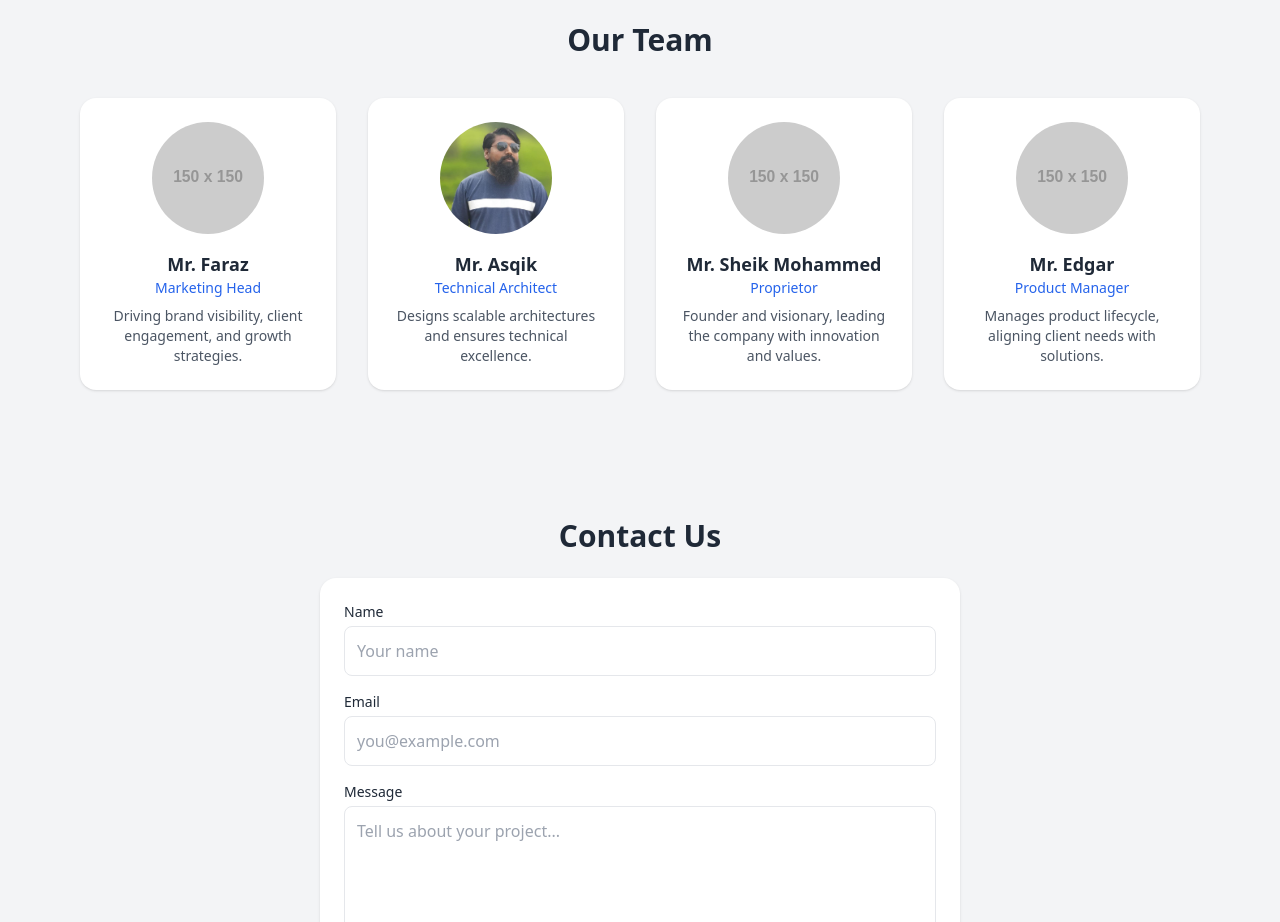
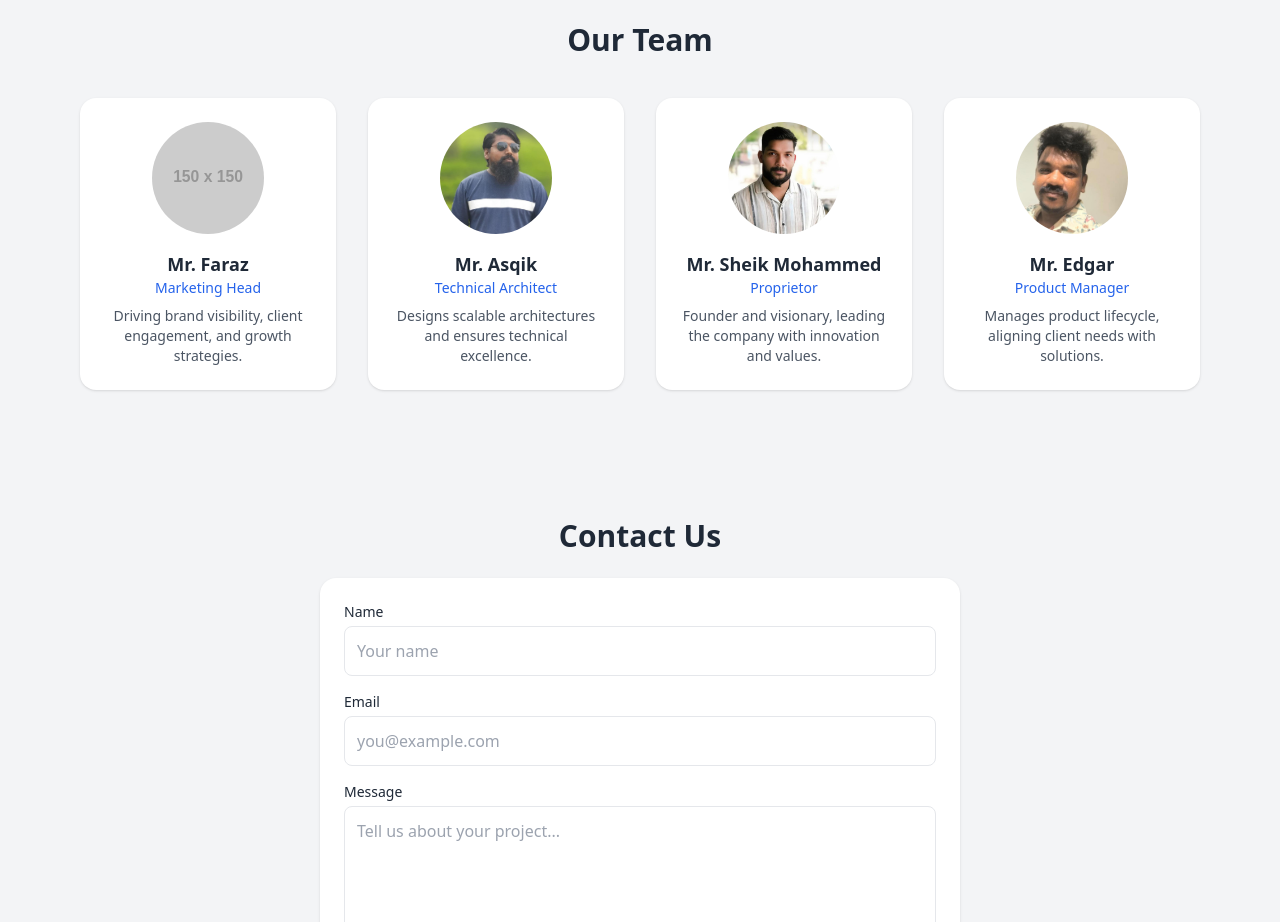
Before and after one commit to Edgar1012/softteksolutions, a plain HTML site: page index.html in a window 1280 px wide. Shown: the part 1540-2462 px from the top of the page. Drawn offline with nearby package versions, Linux system fonts and the light colour scheme; placeholder pictures from the web are drawn by us.

Commit message:
Update index.html

```diff
--- a/index.html
+++ b/index.html
@@ -109,19 +109,19 @@
           <p class="mt-2 text-sm text-gray-600">Driving brand visibility, client engagement, and growth strategies.</p>
         </div>
         <div class="bg-white p-6 rounded-2xl shadow">
-          <img src="https://github.com/Edgar1012/softteksolutions/blob/main/ashik.jpeg" alt="Mr. Asqik" class="w-28 h-28 mx-auto rounded-full object-cover" />
+          <img src="https://raw.githubusercontent.com/Edgar1012/softteksolutions/main/ashik.jpeg" alt="Mr. Asqik" class="w-28 h-28 mx-auto rounded-full object-cover" />
           <h3 class="mt-4 font-semibold text-lg">Mr. Asqik</h3>
           <p class="text-blue-600 text-sm">Technical Architect</p>
           <p class="mt-2 text-sm text-gray-600">Designs scalable architectures and ensures technical excellence.</p>
         </div>
         <div class="bg-white p-6 rounded-2xl shadow">
-          <img src="https://via.placeholder.com/150" alt="Mr. Sheik Mohammed" class="w-28 h-28 mx-auto rounded-full object-cover" />
+          <img src="https://raw.githubusercontent.com/Edgar1012/softteksolutions/main/sheik.jpeg" alt="Mr. Sheik Mohammed" class="w-28 h-28 mx-auto rounded-full object-cover" />
           <h3 class="mt-4 font-semibold text-lg">Mr. Sheik Mohammed</h3>
           <p class="text-blue-600 text-sm">Proprietor</p>
           <p class="mt-2 text-sm text-gray-600">Founder and visionary, leading the company with innovation and values.</p>
         </div>
         <div class="bg-white p-6 rounded-2xl shadow">
-          <img src="https://via.placeholder.com/150" alt="Mr. Edgar" class="w-28 h-28 mx-auto rounded-full object-cover" />
+          <img src="https://raw.githubusercontent.com/Edgar1012/softteksolutions/main/edgar.jpeg" alt="Mr. Edgar" class="w-28 h-28 mx-auto rounded-full object-cover" />
           <h3 class="mt-4 font-semibold text-lg">Mr. Edgar</h3>
           <p class="text-blue-600 text-sm">Product Manager</p>
           <p class="mt-2 text-sm text-gray-600">Manages product lifecycle, aligning client needs with solutions.</p>
```
